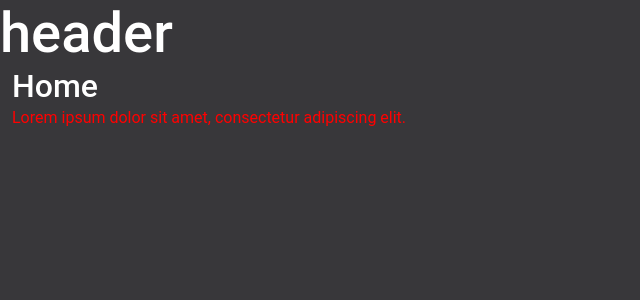
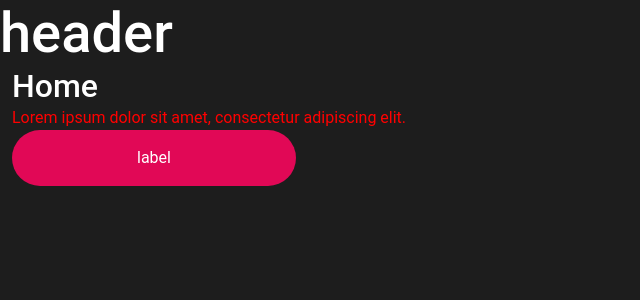
Before and after one commit to Theryston/fillscene, a Next.js app: page / in a window 1280 px wide. Shown: the top 300 px of the page, without its empty margins (0-640 px from the left). Built offline with nearby package versions, Linux system fonts and the light colour scheme.

Commit message:
feat: Button common

```diff
--- /dev/null
+++ b/src/components/common/Button/index.tsx
@@ -0,0 +1,22 @@
+import { ButtonHTMLAttributes } from "react";
+
+import * as S from "./styles";
+
+interface IProps extends ButtonHTMLAttributes<HTMLButtonElement> {
+  variant?:
+    | "primary"
+    | "secondary--border-primary"
+    | "secondary--border-neutral";
+}
+
+export default function Button({
+  children,
+  variant = "primary",
+  ...rest
+}: IProps) {
+  return (
+    <S.ButtonStyled variant={variant} {...rest}>
+      {children}
+    </S.ButtonStyled>
+  );
+}
--- /dev/null
+++ b/src/components/common/Button/styles.ts
@@ -0,0 +1,48 @@
+import styled, { css } from "styled-components";
+import LightenDarkenColor from "../../../utils/style/LightenDarkenColor";
+
+export const ButtonStyled = styled.button<{
+  variant:
+    | "primary"
+    | "secondary--border-primary"
+    | "secondary--border-neutral";
+}>`
+  ${({ theme, variant }) => css`
+    padding: 16px 125px;
+    background: ${variant === "primary"
+      ? theme.colors.primaryColor
+      : theme.colors.backgroundPrimary};
+    border-radius: 40px;
+    border: none;
+    outline: none;
+    color: ${theme.colors.neutralColor};
+
+    font-size: ${theme.font.paragraph.medium.fontSize};
+
+    transition: all 0.3s ease-in-out;
+
+    ${variant === "secondary--border-primary" &&
+    `
+      border: 1px solid ${theme.colors.primaryColor};
+    `}
+
+    ${variant === "secondary--border-neutral" &&
+    `
+      border: 1px solid ${theme.colors.neutralColor};
+    `}
+
+    &:hover {
+      box-shadow: 0px 16px 16px 4px rgba(0, 0, 0, 0.12);
+      background-color: ${LightenDarkenColor(
+        variant === "primary"
+          ? theme.colors.primaryColor
+          : theme.colors.neutralColor,
+        variant === "primary" ? -15 : -220
+      )};
+    }
+
+    /* linear-gradient(
+      ${`${theme.colors.gradient.deg}deg, ${theme.colors.gradient.orientations.beginning.color} ${theme.colors.gradient.orientations.beginning.percent}, ${theme.colors.gradient.orientations.middle.color} ${theme.colors.gradient.orientations.middle.percent}, ${theme.colors.gradient.orientations.end.color} ${theme.colors.gradient.orientations.end.percent}`}
+    ) */
+  `}
+`;
--- a/src/pages/index.tsx
+++ b/src/pages/index.tsx
@@ -1,4 +1,5 @@
 import { Col, Container, Row } from "react-bootstrap";
+import Button from "../components/common/Button";
 import Paragraph from "../components/common/Paragraph";
 import Title from "../components/common/Title";
 import { Layout } from "../components/layout";
@@ -15,6 +16,7 @@ export default function Home({ ...rest }) {
             <Paragraph size="medium" color="red">
               Lorem ipsum dolor sit amet, consectetur adipiscing elit.
             </Paragraph>
+            <Button variant="primary">label</Button>
           </Col>
         </Row>
       </Container>
--- a/src/styles/globals.ts
+++ b/src/styles/globals.ts
@@ -6,7 +6,7 @@ export const GlobalStyles = createGlobalStyle`
       margin: 0;
       padding: 0;
       background-color: ${theme.colors.backgroundPrimary};
-      color: ${theme.colors.secondaryColor};
+      color: ${theme.colors.neutralColor};
       font-family: ${theme.font.family};
     `}
   }
--- a/src/styles/theme.ts
+++ b/src/styles/theme.ts
@@ -1,11 +1,28 @@
 export const theme = {
   darkTheme: {
     colors: {
-      backgroundPrimary: "#38373A",
-      backgroundSecondary: "#27262A",
-      primaryColor: "#5992FF",
+      backgroundPrimary: "#1D1D1D",
+      primaryColor: "#E10856",
+      secondaryColor: "#FF00F5",
+      tertiaryColor: "#0FEFFD",
       neutralColor: "#FFFFFF",
-      tertiaryColor: "#EC5F4D",
+      gradient: {
+        deg: 90,
+        orientations: {
+          beginning: {
+            color: "rgba(15,239,253,1)",
+            percent: "0%",
+          },
+          middle: {
+            color: "rgba(248,7,245,1)",
+            percent: "55%",
+          },
+          end: {
+            color: "rgba(15,239,253,0.22)",
+            percent: "80%",
+          },
+        },
+      },
     },
     font: {
       family: "Roboto, sans-serif",
--- /dev/null
+++ b/src/utils/style/LightenDarkenColor.ts
@@ -0,0 +1,27 @@
+export default function LightenDarkenColor(color: string, amount: number): string {
+  var usePound = false;
+
+  if (color[0] == "#") {
+    color = color.slice(1);
+    usePound = true;
+  }
+
+  var num = parseInt(color, 16);
+
+  var r = (num >> 16) + amount;
+
+  if (r > 255) r = 255;
+  else if (r < 0) r = 0;
+
+  var b = ((num >> 8) & 0x00ff) + amount;
+
+  if (b > 255) b = 255;
+  else if (b < 0) b = 0;
+
+  var g = (num & 0x0000ff) + amount;
+
+  if (g > 255) g = 255;
+  else if (g < 0) g = 0;
+
+  return (usePound ? "#" : "") + (g | (b << 8) | (r << 16)).toString(16);
+}
```
Also changed, not shown: @types/styled.d.ts (+19 -2 lines), src/utils/style/HexToRgba.ts (added, +9 -0 lines).
